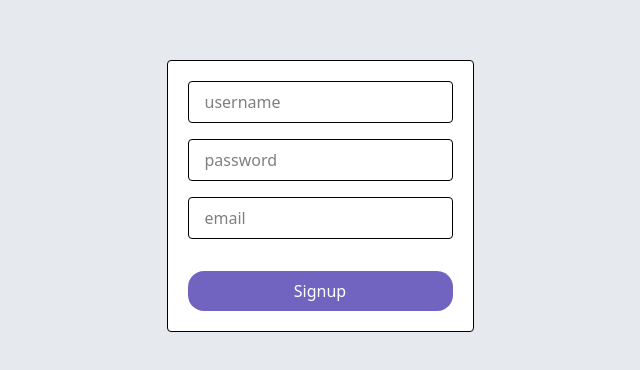
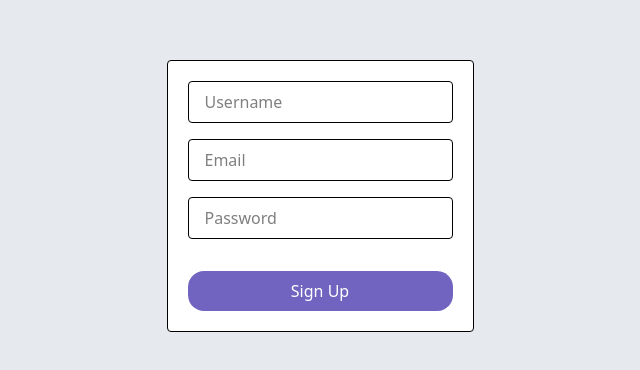
Before and after one commit to YeswanthKilari/Pocketlink-fe, a React (Vite) app: page /signup in a window 1280 px wide. Shown: the part 204-574 px from the top of the page, without its empty margins (320-960 px from the left). Built offline with nearby package versions, Linux system fonts and the light colour scheme.

Commit message:
version 0.1

```diff
--- a/src/Pages/Signin.tsx
+++ b/src/Pages/Signin.tsx
@@ -8,8 +8,8 @@ import { useNavigate } from "react-router-dom";
 const Signin = () => {
   const usernameRef = useRef<HTMLInputElement>(null);
   const passwordRef = useRef<HTMLInputElement>(null);
-    const emailRef = useRef<HTMLInputElement>(null);
-     const navigate = useNavigate();
+  const emailRef = useRef<HTMLInputElement>(null);
+  const navigate = useNavigate();
 
   async function signin() {
     const username = usernameRef.current?.value;
@@ -25,8 +25,8 @@ const Signin = () => {
       });
       const jwt = response.data.token;
       localStorage.setItem("token", jwt);
-        alert("Signin successful");
-        navigate("/dashboard");
+      alert("Signin successful");
+      navigate("/dashboard");
     } catch (error) {
       console.error("Signin failed", error);
       alert("Signin failed");
@@ -36,15 +36,15 @@ const Signin = () => {
   return (
     <div className="w-full h-screen bg-gray-200 flex justify-center items-center">
       <div className="bg-white rounded border min-w-48 p-5">
-        <Input ref={usernameRef} placeholder="username" />
-        <Input ref={passwordRef} placeholder="password" />
-        <Input ref={emailRef} placeholder="email" />
+        <Input ref={usernameRef} type="text" placeholder="Username" />
+        <Input ref={emailRef} type="email" placeholder="Email" />
+        <Input ref={passwordRef} type="password" placeholder="Password" />
         <div className="flex justify-center items-center pt-4">
-          <Button onClick={signin} variant="primary" text="Signin" fullwidth={true} />
+          <Button onClick={signin} variant="primary" text="Sign In" fullwidth={true} />
         </div>
       </div>
     </div>
   );
-}
+};
 
 export default Signin;
--- a/src/Pages/Signup.tsx
+++ b/src/Pages/Signup.tsx
@@ -15,27 +15,39 @@ const Signup = () => {
     const username = usernameRef.current?.value;
     const password = passwordRef.current?.value;
     const email = emailRef.current?.value;
+
+    if (!username || !password || !email) {
+      alert("Please fill in all fields.");
+      return;
+    }
+
     console.log("Signup with", username, password, email);
+    try {
       await axios.post(BACKEND_URL + "/api/v1/signup", {
         username,
         email,
         password,
       });
+      alert("Signup successful. Redirecting to Signin...");
       navigate("/signin");
+    } catch (error) {
+      console.error("Signup failed", error);
+      alert("Signup failed. Please try again.");
+    }
   }
 
   return (
     <div className="w-full h-screen bg-gray-200 flex justify-center items-center">
       <div className="bg-white rounded border min-w-48 p-5">
-        <Input ref={usernameRef} placeholder="username" />
-        <Input ref={passwordRef} placeholder="password" />
-        <Input ref={emailRef} placeholder="email" />
+        <Input ref={usernameRef} type="text" placeholder="Username" />
+        <Input ref={emailRef} type="email" placeholder="Email" />
+        <Input ref={passwordRef} type="password" placeholder="Password" />
         <div className="flex justify-center items-center pt-4">
-          <Button onClick={signup} variant="primary" text="Signup" fullwidth={true} />
+          <Button onClick={signup} variant="primary" text="Sign Up" fullwidth={true} />
         </div>
       </div>
     </div>
   );
-}
+};
 
 export default Signup;
--- a/src/components/Input.tsx
+++ b/src/components/Input.tsx
@@ -1,5 +1,5 @@
 // src/components/Input.tsx
-import React, { forwardRef } from "react";
+import { forwardRef } from "react";
 
 interface InputProps {
   type: string;
--- a/src/components/Sidebar.tsx
+++ b/src/components/Sidebar.tsx
@@ -1,5 +1,4 @@
-// src/components/Sidebar.tsx
-import { SidebarItem } from "./SidebarItem";
+import { SidebarItem } from "./Sidebaritem";
 import { TwitterIcon } from "../icons/TwitterIcon";
 import { Youtube } from "../icons/Youtube";
 import { Logo } from "../icons/Logo";
@@ -9,13 +8,11 @@ export function Sidebar() {
     const navigate = useNavigate();
     return (
         <div className="fixed left-0 top-0 h-screen w-72 border-r bg-gray-900 text-white dark:bg-gray-100 dark:text-black pl-4 pt-4">
-            {/* Logo Section */}
             <div onClick={() => navigate("/dashboard")} className="flex text-2xl items-center gap-2.5 cursor-pointer">
                 <Logo />
                 <span className="font-semibold">Pocket Links</span>
             </div>
 
-            {/* Sidebar Items */}
             <div className="pt-6 space-y-4">
                 <SidebarItem text="Twitter" icon={<TwitterIcon />} />
                 <SidebarItem text="YouTube" icon={<Youtube />} />
```
Lines whose indentation alone changed are shown as unchanged.
